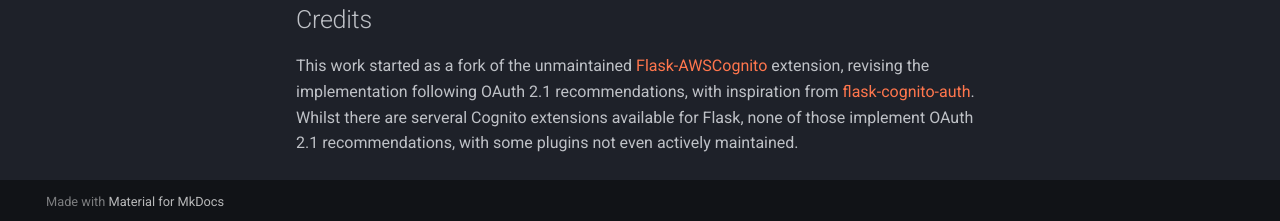
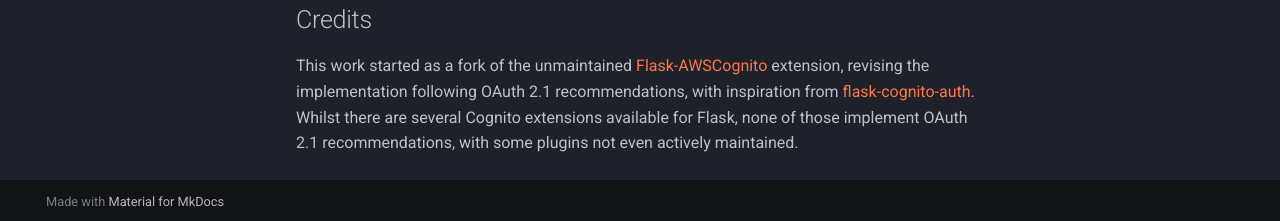
Before and after one commit to mblackgeo/flask-cognito-lib, an MkDocs documentation site: the page built from docs/index.md, in a window 1280 px wide and 900 px high, scrolled down 3581 px. Shown: the part 676-897 px from the top of the window. Built offline with MkDocs 1.6.1 and Material for MkDocs 9.7.7, drawn with Linux system fonts in a browser that asks for light colours; comment, search, counter and statistics services are not loaded.

Commit message:
fix: stricter guards against None values (#55)
* chore: small spelling fixes

* fix: existence checks

---------

Co-authored-by: Dr Martin Black <18327836+mblackgeo@users.noreply.github.com>

```diff
--- a/docs/index.md
+++ b/docs/index.md
@@ -199,4 +199,4 @@ Pull requests are welcome. For major changes, please open an issue first to disc
 
 ## Credits
 
-This work started as a fork of the unmaintained [Flask-AWSCognito](https://github.com/cgauge/Flask-AWSCognito) extension, revising the implementation following OAuth 2.1 recommendations, with inspiration from [flask-cognito-auth](https://github.com/shrivastava-v-ankit/flask-cognito-auth). Whilst there are serveral Cognito extensions available for Flask, none of those implement OAuth 2.1 recommendations, with some plugins not even actively maintained.
+This work started as a fork of the unmaintained [Flask-AWSCognito](https://github.com/cgauge/Flask-AWSCognito) extension, revising the implementation following OAuth 2.1 recommendations, with inspiration from [flask-cognito-auth](https://github.com/shrivastava-v-ankit/flask-cognito-auth). Whilst there are several Cognito extensions available for Flask, none of those implement OAuth 2.1 recommendations, with some plugins not even actively maintained.
```
Also changed, not shown: README.md (+2 -2 lines), 1 other file.
